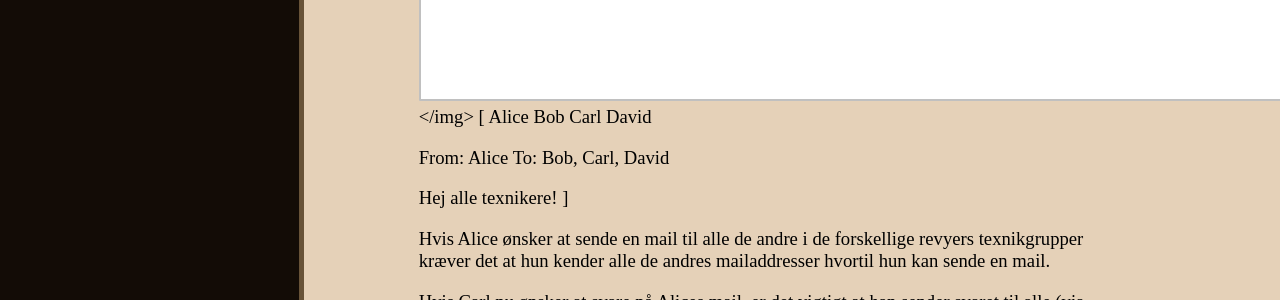
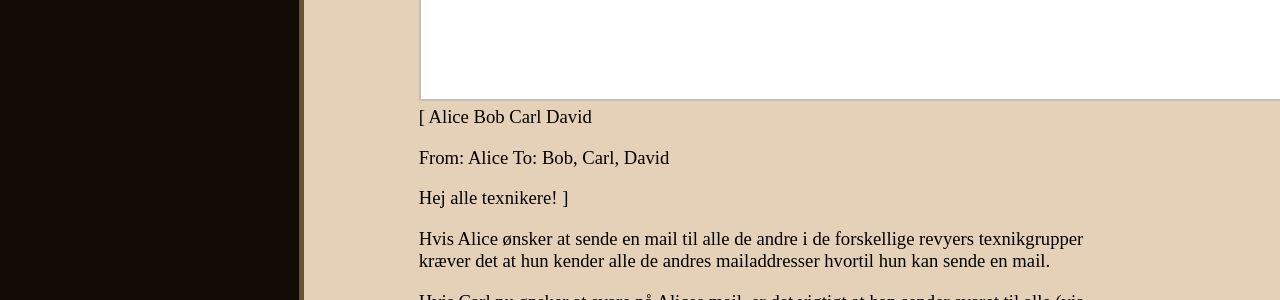
Before and after one commit to TeXnikum/TeXnikum.github.io, a Jekyll site: the page built from mailinglister.md, in a window 1280 px wide and 900 px high, scrolled down 843 px. Shown: the part 154-454 px from the top of the window. Built offline with Jekyll 4.4.1, drawn with Linux system fonts in a browser that asks for light colours.

Commit message:
</img> closing tags in the markdown is wrongly inserted

```diff
--- a/mailinglister.md
+++ b/mailinglister.md
@@ -8,7 +8,7 @@ title: Mailinglister
 Mailinglister er en teknologi der gør det nemmere at kommunikere med flere mennesker på en gang via mail.
 
 ## Uden mailinglister
-<img src="/images/illustration-0.png"></img>
+<img src="/images/illustration-0.png">
 [
   Alice
   Bob
```
